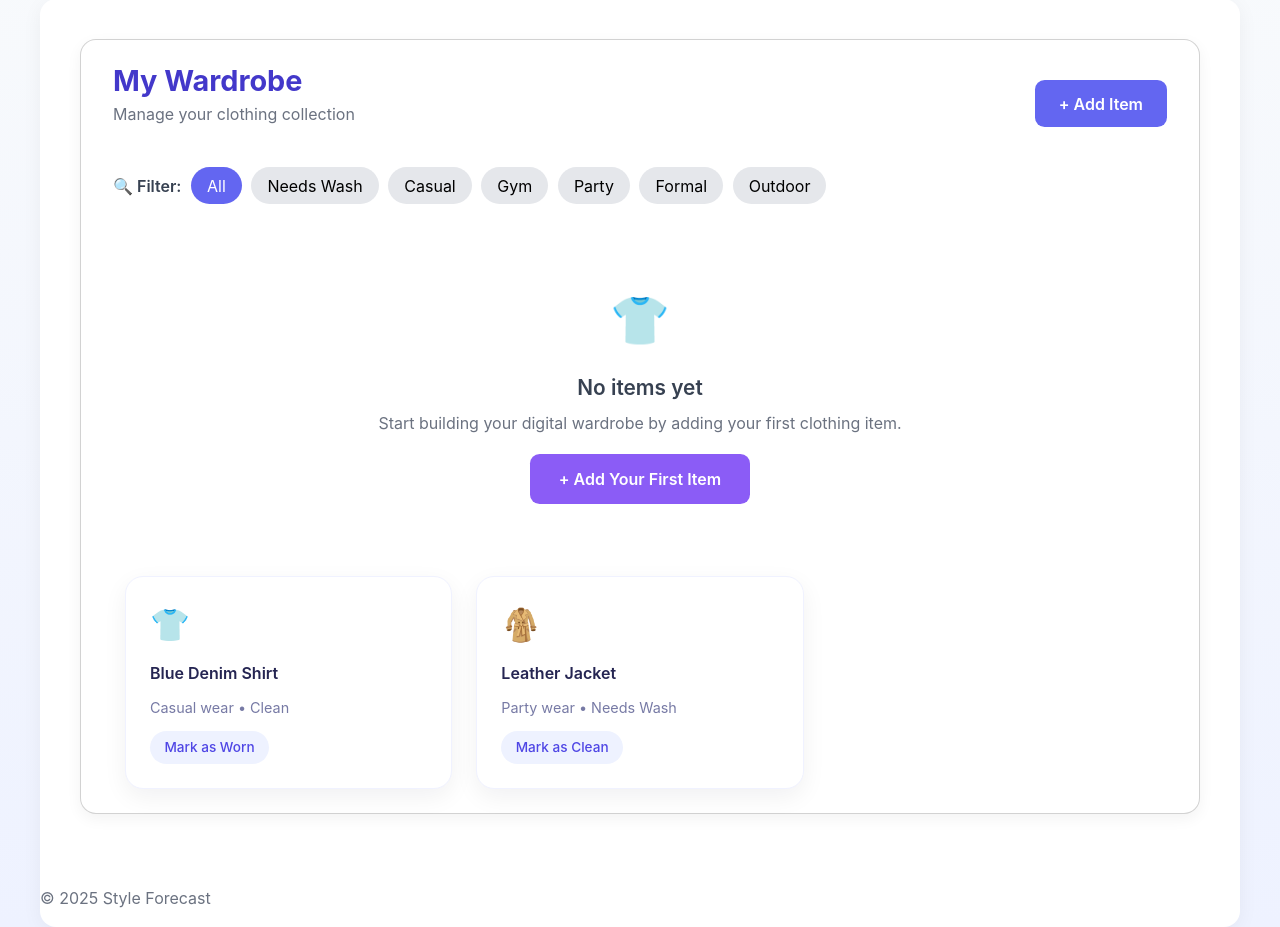
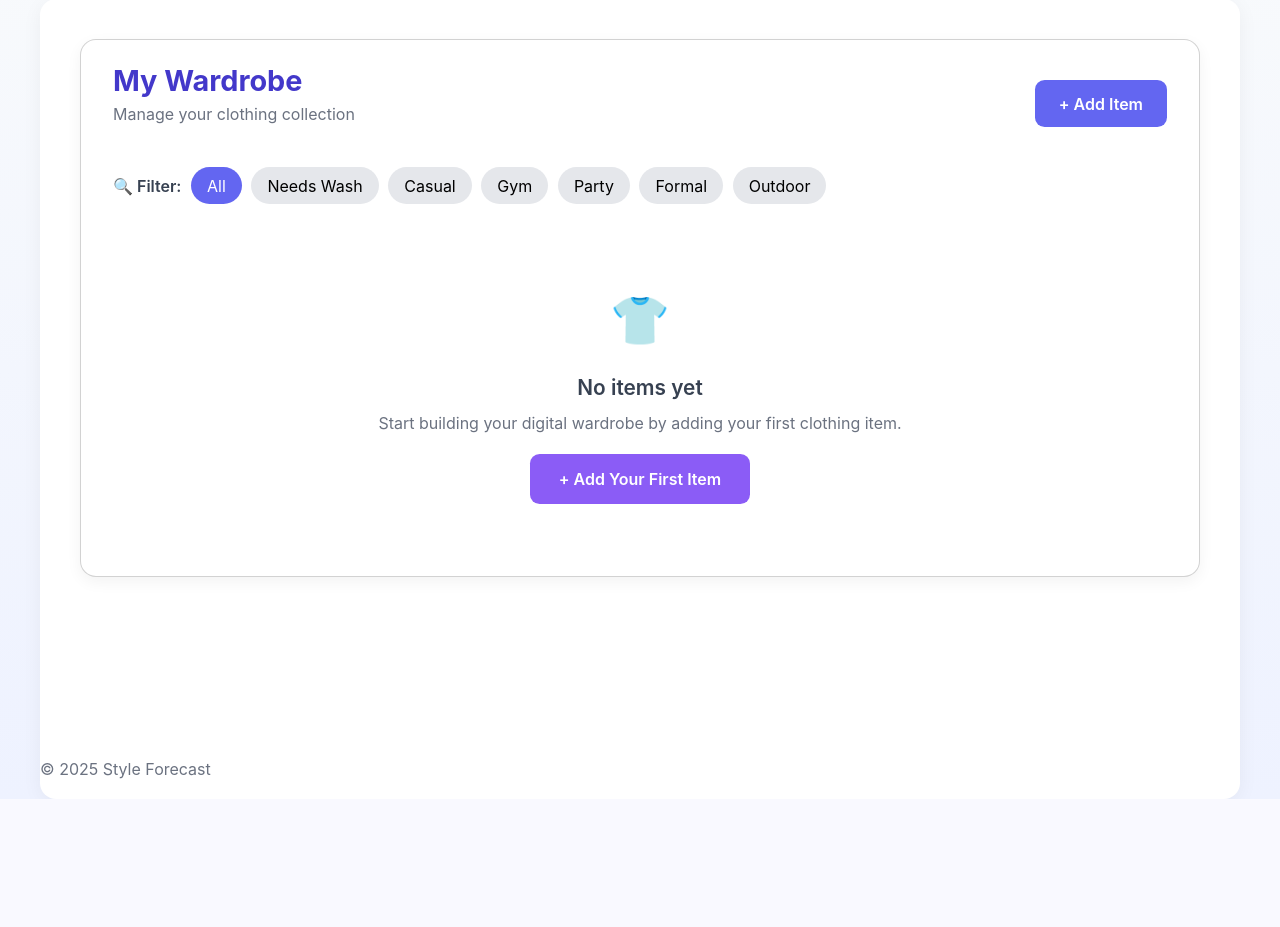
Before and after one commit to SimranHundal17/StyleForecast---Web-Programming, a Flask app: template templates/wardrobe.html in a window 1280 px wide. Shown: the part 57-984 px from the top of the page. After the commit the page ends 856 px from the top, so only its background shows below. Run offline with Flask 3, Linux system fonts and the light colour scheme; the template is opened without the code that fills it, so the values that code supplies are empty.

Commit message:
Update wardrobe.html

```diff
--- a/templates/wardrobe.html
+++ b/templates/wardrobe.html
@@ -20,7 +20,7 @@
   <!-- Bootstrap Navbar -->
   <nav class="navbar navbar-expand-lg navbar-dark" style="background: linear-gradient(90deg, #6366f1, #8b5cf6);">
     <div class="container-fluid">
-      <a class="navbar-brand fw-bold" href="index.html">☁️ Style Forecast</a>
+      <a class="navbar-brand fw-bold" href="{{ url_for('home.intro') }}">☁️ Style Forecast</a>
 
       <button class="navbar-toggler" type="button" data-bs-toggle="collapse" data-bs-target="#navbarNav">
         <span class="navbar-toggler-icon"></span>
@@ -69,6 +69,8 @@
           <button class="filter-chip">Outdoor</button>
         </div>
 
+      <!-- Пустое состояние, если вещей нет -->
+      {% if not items %}
       <div class="empty-state">
         <div class="empty-state-icon">👕</div>
         <div class="empty-state-title">No items yet</div>
@@ -77,31 +79,29 @@
         </div>
         <button class="btn empty-state-button">+ Add Your First Item</button>
       </div>
+      {% else %}
 
-        <!-- Demo wardrobe items (Bootstrap Cards) -->
-        <div class="wardrobe-items-section container mt-4">
-          <div class="row g-4">
-
+      <!-- Список вещей из Flask (WARDROBE) -->
+      <div class="wardrobe-items-section">
+        <div class="row g-3">
+          {% for item in items %}
           <div class="col-md-4">
             <div class="wardrobe-item-card">
               <div class="wardrobe-item-image">👕</div>
-                <div class="wardrobe-item-title">Blue Denim Shirt</div>
-                <div class="wardrobe-item-meta">Casual wear • Clean</div>
-                <button class="wardrobe-item-btn">Mark as Worn</button>
+              <div class="wardrobe-item-title">{{ item.name }}</div>
+              <div class="wardrobe-item-meta">
+                {{ item.category }} • {{ item.status }}
+              </div>
+              <button class="wardrobe-item-btn">
+                Mark as worn
+              </button>
+            </div>
+          </div>
+          {% endfor %}
         </div>
       </div>
 
-            <div class="col-md-4">
-              <div class="wardrobe-item-card">
-                <div class="wardrobe-item-image">🧥</div>
-                <div class="wardrobe-item-title">Leather Jacket</div>
-                <div class="wardrobe-item-meta">Party wear • Needs Wash</div>
-                <button class="wardrobe-item-btn">Mark as Clean</button>
-              </div>
-            </div>
-
-          </div>
-        </div>
+      {% endif %}
       </section>
 
       <!-- Bootstrap Modal: Add New Clothing Item -->
```
Lines whose indentation alone changed are shown as unchanged.
